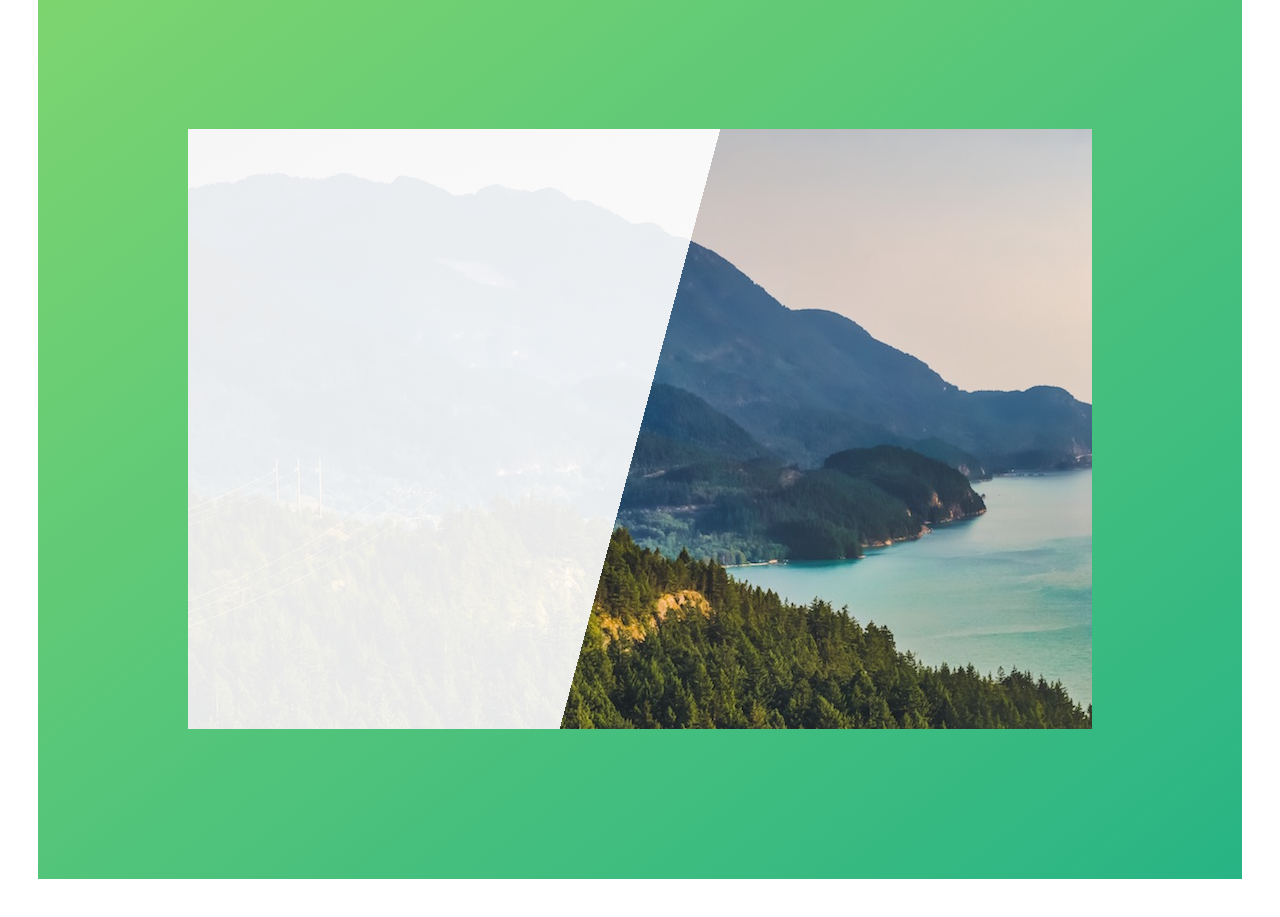
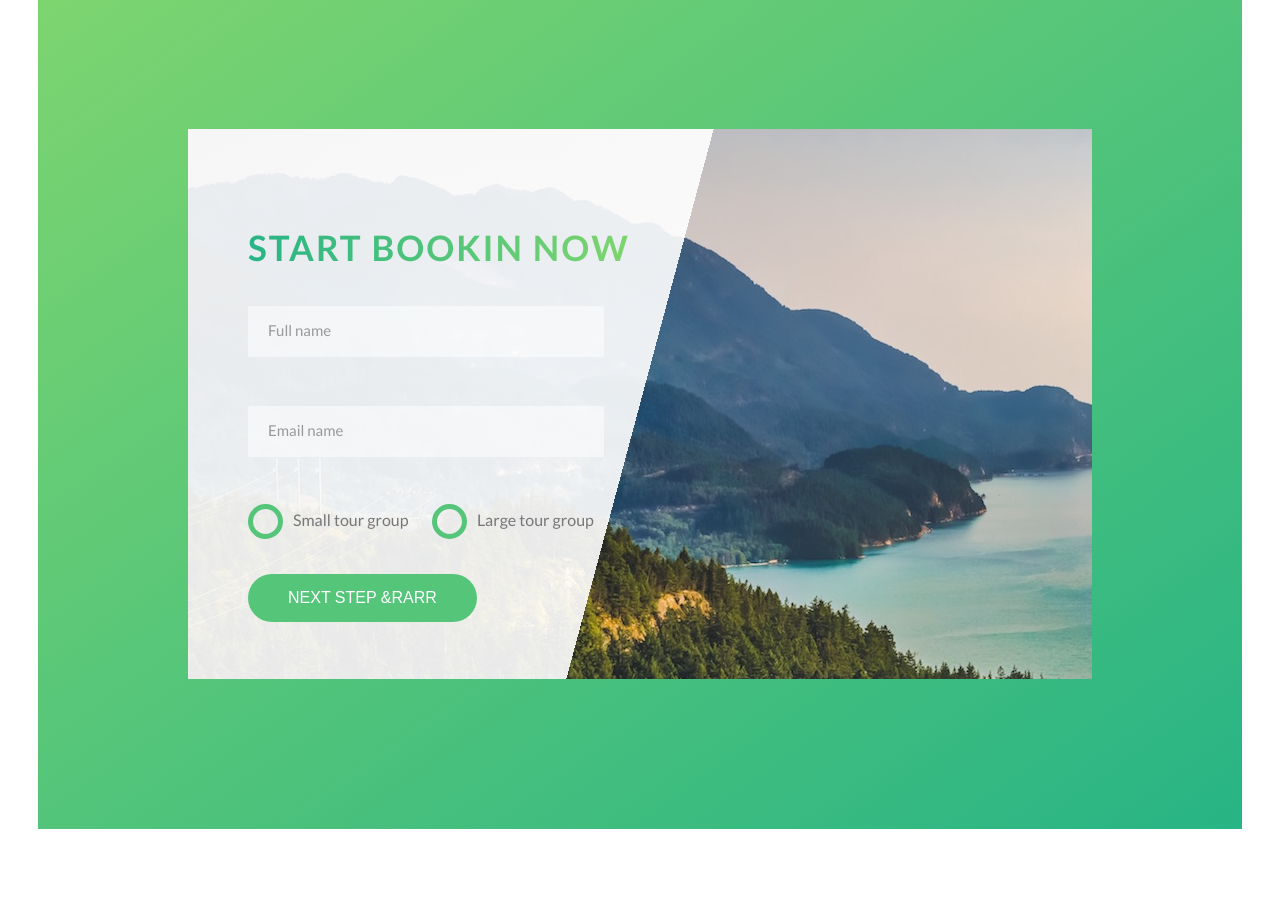
Before and after one commit to Olvenn/natoures, a website: page index.html in a window 1280 px wide. Shown: the part 4840-5757 px from the top of the page. After the commit the page ends 5707 px from the top, so only its background shows below. Drawn offline with Linux system fonts and the light colour scheme.

Commit message:
made form

```diff
--- a/index.html
+++ b/index.html
@@ -365,8 +365,37 @@
                 <div class="book">
                     <div class="book__form">
                         <form action="#" class="form">
+                            <div class="u-margin-bottom-medium">
+                                <h2 class=" heading-secondary">
+                                    Start bookin now
+                                </h2>
+                            </div>
                             <div class="form__group">
-
+                                <input type="text" class="form__input" placeholder="Full name" >
+                                <lable for="name" class="form__lable">Full name</lable>
+                            </div>
+                            <div class="form__group">
+                                <input type="email" class="form__input" placeholder="Email name" >
+                                <lable for="name" class="form__lable">Email name</lable>
+                            </div>
+                            <div class="form__group">
+                                <div class="form__radio-group">
+                                    <input type="radio" class="form__radio-input" id="small" name="size">
+                                    <label for="small" class="form__radio-lable">
+                                        <span class="form__radio-button"></span>
+                                        Small tour group
+                                    </label>
+                                </div>
+                                <div class="form__radio-group">
+                                    <input type="radio" class="form__radio-input" id="large" name="size">
+                                    <label for="large" class="form__radio-lable">
+                                        <span class="form__radio-button"></span>
+                                        Large tour group
+                                    </label>
+                                </div>
+                            </div>
+                            <div class="form__group u-margin-top-medium u-margin-bottom-medium">
+                                <button  class="btn btn--primary">Next step &rarr</button>
                             </div>
                         </form>
                     </div>
--- a/sass/abctracts/_variables.scss
+++ b/sass/abctracts/_variables.scss
@@ -3,10 +3,12 @@
 $primary-color-dark: #7ed56f;
 $primary-color-light: #28b485;
 $color-text-main: #777;
+$color-text-light: #999;
 $color-white: #fff;
 $color-black: #000;
 $color-fon: #f7f7f7;
 $color-fon-under: #eee;
+
 
 $color-secondary-dark: #ffb900;
 $color-secondary-light: #ff7733;
--- a/sass/base/_utilleties.scss
+++ b/sass/base/_utilleties.scss
@@ -21,3 +21,7 @@
 .u-margin-top-big {
     margin-bottom: 8rem;
 }
+
+.u-margin-top-medium {
+    margin-top: 4rem;
+}
--- a/sass/components/_button.scss
+++ b/sass/components/_button.scss
@@ -1,6 +1,7 @@
 
 
 .btn {
+    &,
     &:link,
     &:visited {
         text-transform: uppercase;
@@ -10,6 +11,11 @@
         border-radius: 10rem;
         transition: all .2s;
         position: relative;
+        font-size: $default-font-size;
+
+        /*Change for the <button> element */
+        border: none;
+        cursor: pointer;
     }
 
     &:hover {
@@ -22,7 +28,9 @@
         }
     }
 
-    &:active {
+    &:active,
+    &:focus {
+        outline: none;
         transform: translateY(-1px);
         box-shadow: 0 .5px 1rem rgba($color-black, .2);
     }
@@ -42,7 +50,7 @@
         color: $color-white;
 
         &::after {
-            background-color: $color-white;
+            background-color: $primary-color;
         }
     }
 
@@ -66,6 +74,7 @@
 }
 
 .btn-text {
+    &,
     &:link,
     &:visited {
         font-size: $default-font-size;
--- /dev/null
+++ b/sass/components/_form.scss
@@ -0,0 +1,107 @@
+.form {
+    &__group {
+        margin-bottom: 2rem;
+
+    }
+
+    &__input {
+        font-size: 1.5rem;
+        font-family: inherit;
+        /* input don't ingerit font */
+        color: inherit;
+        /* input don't ingerit color  */
+        padding: 1.5rem 2rem;
+        background-color: rgba($color-white, .5);
+        border-radius: 2px;
+        border: none;
+        border-bottom: 3px solid transparent;
+        width: 70%;
+        display: block;
+        transition: all .5s;
+
+        &:focus {
+            outline: none;
+            border-bottom: 3px solid $primary-color;
+            box-shadow: 0 1rem 2rem rgba($color-black, .1);
+        }
+
+        &:focus:invalid {
+            border-bottom: 3px solid $color-secondary-dark;
+        }
+
+
+        &::-webkit-input-placeholder {
+            color: $color-text-light;
+        }
+    }
+
+    &__input:focus {
+        outline: none;
+        border-bottom: 3px solid $primary-color;
+        box-shadow: 0 1rem 2rem rgba($color-black, .1);
+    }
+
+    &__radio-input {
+        display: none;
+    }
+
+    &__lable {
+        font-size: 1.3rem;
+        font-weight: 700;
+        margin-left: 2rem;
+        margin-top: .7rem;
+        display: block;
+        transition: all .3s;
+
+    }
+
+    &__input:placeholder-shown + &__lable {
+        opacity: 0;
+        transform: translateY(-4rem);
+        visibility: hidden; /* we can not animate visibility, + opacity */
+
+    }
+    /*nothing in a placeholder or textarea */
+
+    &__radio-group {
+        width: 40%;
+        display: inline-block;
+
+    }
+
+    &__radio-lable {
+        cursor: pointer;
+        position: relative;
+        padding-left: 4.5rem;
+        font-size: $default-font-size;
+    }
+
+    &__radio-button {
+        height: 2.5rem;
+        width: 2.5rem;
+        display: inline-block;
+        border-radius: 50%;
+        position: absolute;
+        left: 0;
+        top: -.6rem;
+        border: 5px solid $primary-color;
+
+        &::after {
+            content: "";
+            display: block;
+            height: 1.5rem;
+            width: 1.5rem;
+            border-radius: 50%;
+            position: absolute;
+            top: 50%;
+            left: 50%;
+            transform: translate(-50%, -50%);
+            background-color: $primary-color;
+            opacity: 0;
+        }
+    }
+    &__radio-input:checked  ~ &__radio-lable  &__radio-button::after {
+        opacity: 1;
+    }
+
+}
--- a/sass/main.scss
+++ b/sass/main.scss
@@ -13,6 +13,7 @@
 @import "components/card";
 @import "components/story";
 @import "components/bg-video";
+@import "components/form";
 
 @import "layout/grid";
 @import "layout/header";
--- a/sass/pages/_home.scss
+++ b/sass/pages/_home.scss
@@ -48,8 +48,8 @@
 }
 
 .book {
-    padding: 15rem 0;
-    height: 30rem;
+
+    height: 55rem;
     background-color: red;
     background-image: linear-gradient(105deg,
     rgba($color-white, 0.9) 0%,
```
Also changed, not shown: css/style.css.
